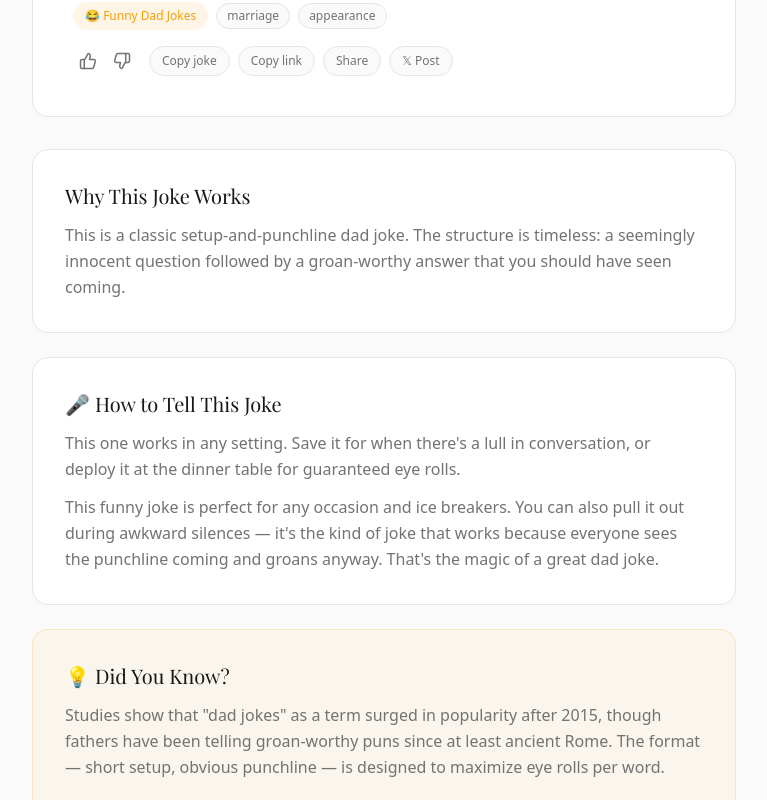
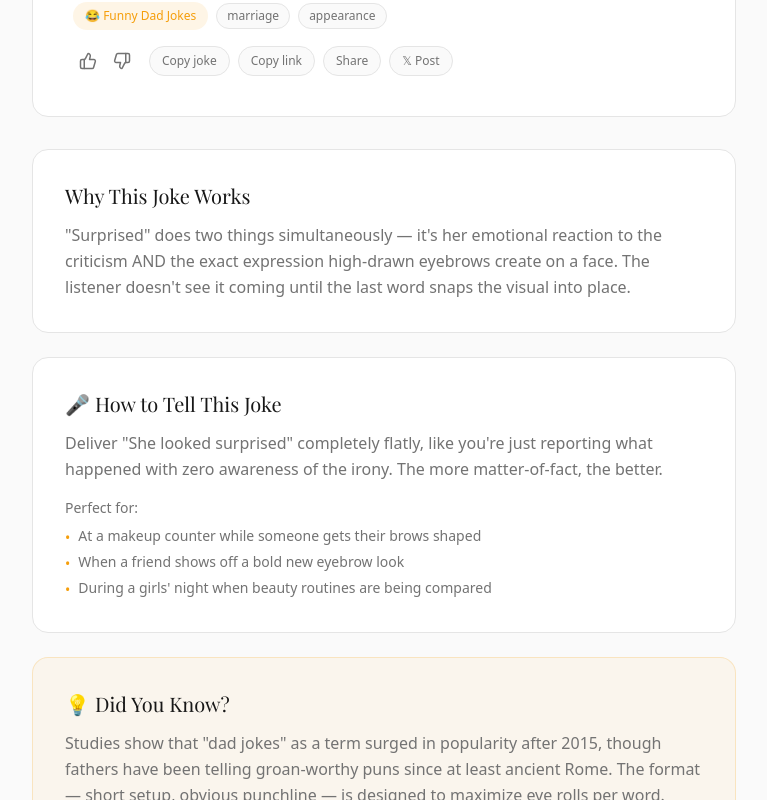
Before and after one commit to Yahoeshua215/dadjokes, a Next.js app: page /joke/i-told-my-wife-she-was-drawing-her-eyebrows-too-high in a window 1280 px wide. Shown: the part 415-1215 px from the top of the page, without its empty margins (256-1023 px from the left). Built offline with nearby package versions, Linux system fonts and the light colour scheme; a web font is replaced by a local one.

Commit message:
Wire enriched joke fields to page template
Update joke page to read whyFunny, howToTell, and perfectFor directly from
JSON data instead of generic template functions. Add the three fields to the
Joke type. perfectFor renders as a bullet list under "How to Tell This Joke".

Made-with: Cursor

```diff
--- a/app/joke/[slug]/page.tsx
+++ b/app/joke/[slug]/page.tsx
@@ -69,12 +69,14 @@ export default async function JokePage({ params }: Props) {
   // Tag-based related jokes (cross-category)
   const relatedJokes = getRelatedJokesByTags(joke, 5);
 
-  // Enriched content
+  // Enriched content — use joke-specific fields if available, fall back to generic
   const humorType = detectHumorType(joke);
   const humorLabel = HUMOR_TYPE_LABELS[humorType] || '👔 Classic Dad Joke';
-  const explanation = getHumorExplanation(joke);
-  const deliveryTip = getDeliveryTip(joke);
-  const usageContext = category ? getUsageContext(joke, category) : '';
+  const explanation = joke.whyFunny || getHumorExplanation(joke);
+  const deliveryTip = joke.howToTell || getDeliveryTip(joke);
+  const usageContext = joke.perfectFor
+    ? joke.perfectFor.join(' · ')
+    : category ? getUsageContext(joke, category) : '';
   const funFact = category ? getCategoryFunFact(category) : '';
 
   const jokeUrl = `https://jokelikeadad.com/joke/${slug}`;
@@ -159,10 +161,22 @@ export default async function JokePage({ params }: Props) {
         {/* How to Tell It */}
         <section className="bg-surface border border-border rounded-2xl p-6 sm:p-8 mb-6">
           <h2 className="font-serif text-xl mb-3">🎤 How to Tell This Joke</h2>
-          <p className="text-text-secondary leading-relaxed mb-3">{deliveryTip}</p>
-          {usageContext && (
+          <p className="text-text-secondary leading-relaxed mb-4">{deliveryTip}</p>
+          {joke.perfectFor ? (
+            <div>
+              <p className="text-sm font-medium text-text-secondary mb-2">Perfect for:</p>
+              <ul className="space-y-1">
+                {joke.perfectFor.map((occasion, i) => (
+                  <li key={i} className="flex items-start gap-2 text-text-secondary text-sm">
+                    <span className="text-accent mt-0.5">•</span>
+                    <span>{occasion}</span>
+                  </li>
+                ))}
+              </ul>
+            </div>
+          ) : usageContext ? (
             <p className="text-text-secondary leading-relaxed">{usageContext}</p>
-          )}
+          ) : null}
         </section>
 
         {/* Fun Fact */}
--- a/lib/types.ts
+++ b/lib/types.ts
@@ -10,6 +10,9 @@ export interface Joke {
   source?: string;
   ageRange?: 'kids' | 'teens' | 'adults';
   canonicalSlug?: string;
+  whyFunny?: string;
+  howToTell?: string;
+  perfectFor?: string[];
 }
 
 export interface Topic {
```
